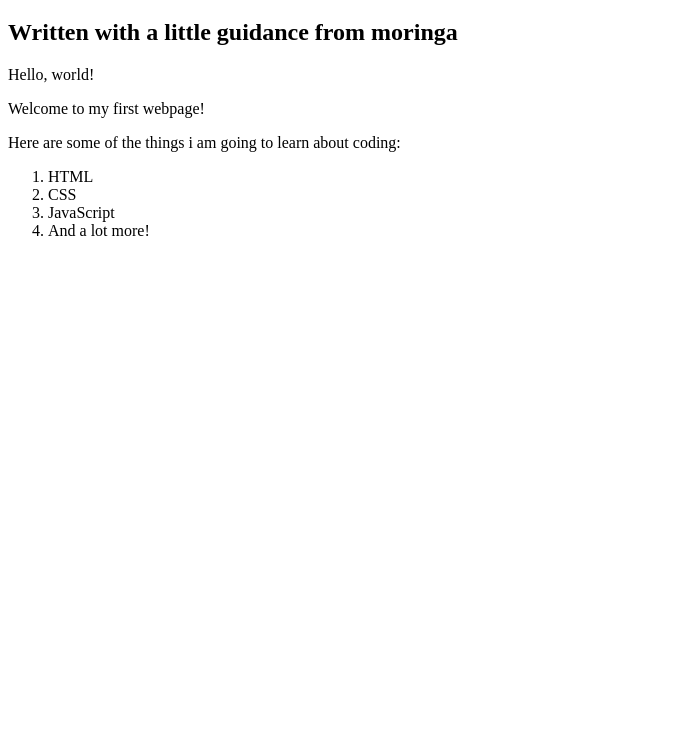
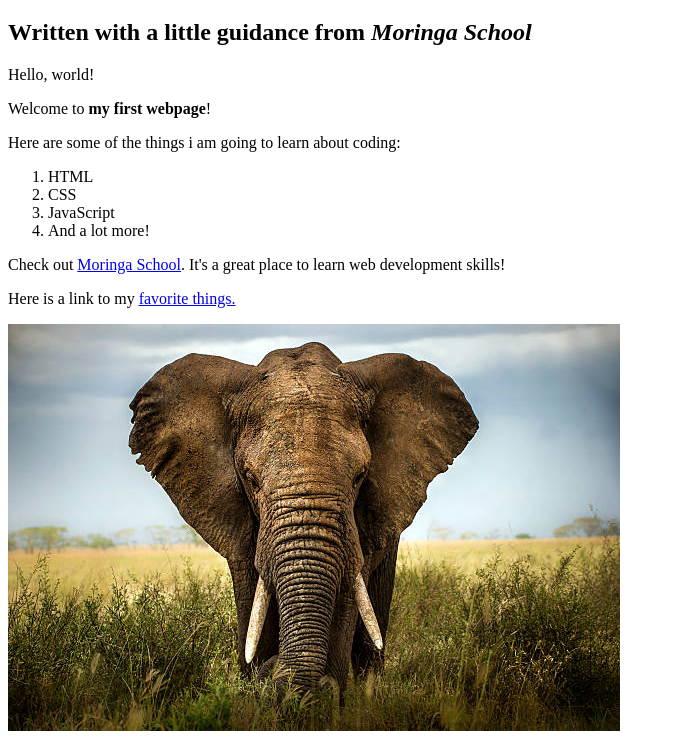
Before and after one commit to carotheuri/my-first-website, a plain HTML site: page my-first-webpage.html in a window 1280 px wide. Shown: the part 61-804 px from the top of the page, without its empty margins (0-675 px from the left). Drawn offline with Linux system fonts and the light colour scheme.

Commit message:
creating links to html file and websites, use of strong and emphasis and lastly adding images

```diff
--- a/my-first-webpage.html
+++ b/my-first-webpage.html
@@ -8,9 +8,9 @@
 	</head>
 	<body>
 		<h1>My First Web Page</h1>
-		<h2>Written with a little guidance from moringa</h2>
+		<h2>Written with a little guidance from <em>Moringa School</em></h2>
 		<p>Hello, world!</p>
-		<p>Welcome to my first webpage!</p>
+		<p>Welcome to <strong>my first webpage</strong>!</p>
 		<p>Here are some of the things i am going to learn about coding:</p>
 		<ol>
 			<li>HTML</li>
@@ -18,5 +18,8 @@
 			<li>JavaScript</li>
 			<li>And a lot more!</li>
 		</ol>
+		<p>Check out <a href="http://moringaschool.com/">Moringa School</a>. It's a great place to learn web development skills!</p>
+		<p>Here is a link to my <a href="my-favorite-things.html">favorite things.</a></p>
+		<img src="images/elephant.jpg" alt="A photo of an elephant">
 	</body>
 </html>
```
Also changed, not shown: my-favorite-things.html (+1 -0 lines), images/elephant.jpg (added).
